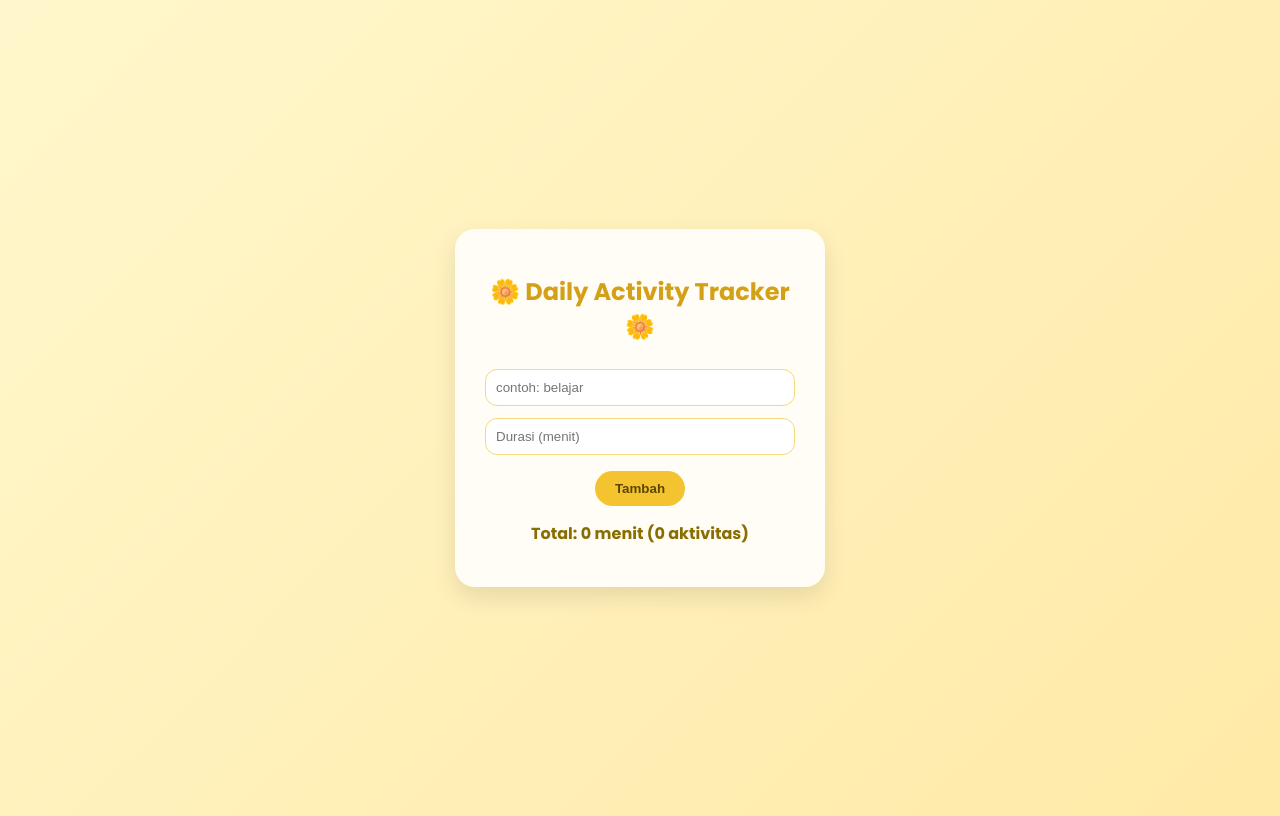
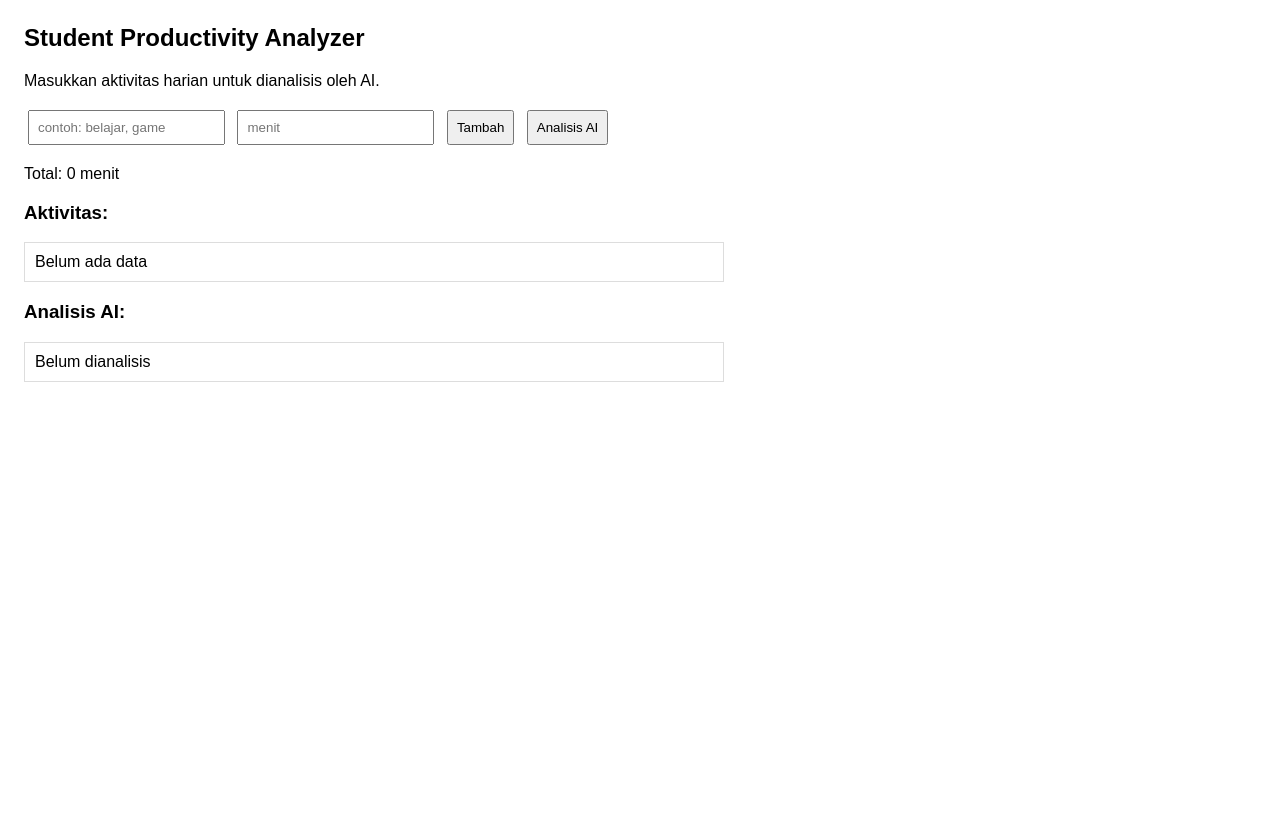
Before and after one commit to Indahh12/indahdaily_D0223319, a plain HTML site: page index.html in a window 1280 px wide. Drawn offline with Linux system fonts and the light colour scheme.

Commit message:
Update index.html

```diff
--- a/index.html
+++ b/index.html
@@ -1,171 +1,99 @@
 <!DOCTYPE html>
-<html lang="id">
+<html>
 <head>
-    <meta charset="UTF-8">
-    <title>Daily Activity Tracker</title>
-
-    <link href="https://fonts.googleapis.com/css2?family=Poppins:wght@300;500;700&display=swap" rel="stylesheet">
-
-    <style>
-        body {
-            font-family: 'Poppins', sans-serif;
-            background: linear-gradient(135deg, #fff7cc, #ffeaa7);
-            display: flex;
-            justify-content: center;
-            align-items: center;
-            height: 100vh;
-        }
-
-        .container {
-            background: #fffdf5;
-            padding: 25px;
-            border-radius: 20px;
-            box-shadow: 0 10px 25px rgba(0,0,0,0.1);
-            width: 320px;
-            text-align: center;
-        }
-
-        h2 {
-            color: #d4a017;
-        }
-
-        input {
-            width: 90%;
-            padding: 10px;
-            margin: 6px 0;
-            border-radius: 12px;
-            border: 1px solid #f5d97a;
-            transition: 0.3s;
-        }
-
-        input:focus {
-            transform: scale(1.05);
-            box-shadow: 0 0 10px rgba(255, 204, 0, 0.5);
-        }
-
-        button {
-            margin-top: 10px;
-            padding: 10px 20px;
-            border: none;
-            border-radius: 20px;
-            background: #f4c430;
-            color: #5a4500;
-            font-weight: bold;
-            cursor: pointer;
-            overflow: hidden;
-            position: relative;
-        }
-
-        /* Ripple effect */
-        button::after {
-            content: "";
-            position: absolute;
-            width: 10px;
-            height: 10px;
-            background: rgba(255,255,255,0.6);
-            border-radius: 50%;
-            transform: scale(1);
-            opacity: 0;
-        }
-
-        button:active::after {
-            animation: ripple 0.5s ease;
-        }
-
-        @keyframes ripple {
-            from {
-                transform: scale(1);
-                opacity: 1;
-            }
-            to {
-                transform: scale(20);
-                opacity: 0;
-            }
-        }
-
-        #total {
-            margin-top: 15px;
-            font-weight: bold;
-            color: #8a6d00;
-        }
-
-        li {
-            background: #fff3b0;
-            padding: 10px;
-            border-radius: 12px;
-            margin-bottom: 8px;
-            border-left: 5px solid #f4c430;
-            animation: popIn 0.5s ease;
-        }
-
-        @keyframes popIn {
-            0% {
-                transform: scale(0.5) translateY(20px);
-                opacity: 0;
-            }
-            60% {
-                transform: scale(1.1);
-            }
-            100% {
-                transform: scale(1);
-                opacity: 1;
-            }
-        }
-
-        li:hover {
-            transform: scale(1.05) rotate(-1deg);
-            transition: 0.2s;
-        }
-    </style>
+  <meta charset="utf-8">
+  <title>Student Productivity Analyzer</title>
+  <style>
+    body { font-family: Arial; margin: 24px; max-width: 700px; }
+    input, button { padding: 8px; margin: 4px; }
+    #list, #result {
+      border: 1px solid #ddd; padding: 10px; margin-top: 10px; white-space: pre-line;
+    }
+  </style>
 </head>
-
 <body>
 
-<div class="container">
-    <h2>🌼 Daily Activity Tracker 🌼</h2>
+<h2>Student Productivity Analyzer</h2>
+<p>Masukkan aktivitas harian untuk dianalisis oleh AI.</p>
 
-    <input type="text" id="aktivitas" placeholder="contoh: belajar">
-    <input type="number" id="durasi" placeholder="Durasi (menit)">
-    <button id="tambah">Tambah</button>
+<input id="act" placeholder="contoh: belajar, game">
+<input id="min" type="number" placeholder="menit">
 
-    <p id="total">Total: 0 menit (0 aktivitas)</p>
+<button onclick="tambah()">Tambah</button>
+<button onclick="analisis()">Analisis AI</button>
 
-    <ol id="list"></ol>
-</div>
+<p id="total">Total: 0 menit</p>
+
+<h3>Aktivitas:</h3>
+<div id="list">Belum ada data</div>
+
+<h3>Analisis AI:</h3>
+<div id="result">Belum dianalisis</div>
 
 <script>
-    const inputAktivitas = document.getElementById("aktivitas");
-    const inputDurasi = document.getElementById("durasi");
-    const btnTambah = document.getElementById("tambah");
-    const list = document.getElementById("list");
-    const totalText = document.getElementById("total");
+let data = [];
 
-    let totalMenit = 0;
-    let jumlahAktivitas = 0;
+function render() {
+  let total = 0;
+  let text = "";
 
-    btnTambah.addEventListener("click", function () {
-        const aktivitas = inputAktivitas.value;
-        const durasi = parseInt(inputDurasi.value);
+  data.forEach((d, i) => {
+    total += d.m;
+    text += (i+1) + ". " + d.a + " - " + d.m + " menit\n";
+  });
 
-        if (aktivitas === "" || isNaN(durasi)) {
-            alert("Isi aktivitas dan durasi dengan benar!");
-            return;
-        }
+  document.getElementById("total").innerText =
+    "Total: " + total + " menit";
 
-        const li = document.createElement("li");
-        li.textContent = aktivitas + " — " + durasi + " menit";
+  document.getElementById("list").innerText =
+    text || "Belum ada data";
+}
 
-        list.appendChild(li);
+function tambah() {
+  const a = document.getElementById("act").value;
+  const m = Number(document.getElementById("min").value);
 
-        totalMenit += durasi;
-        jumlahAktivitas++;
+  if (!a || !m) return alert("Isi data dengan benar");
 
-        totalText.textContent =
-            "Total: " + totalMenit + " menit (" + jumlahAktivitas + " aktivitas)";
+  data.push({ a, m });
 
-        inputAktivitas.value = "";
-        inputDurasi.value = "";
+  document.getElementById("act").value = "";
+  document.getElementById("min").value = "";
+
+  render();
+}
+
+async function analisis() {
+  if (data.length === 0) return;
+
+  document.getElementById("result").innerText = "Menganalisis...";
+
+  const daftar = data.map((d, i) =>
+    (i+1) + ". " + d.a + " - " + d.m + " menit"
+  ).join("\n");
+
+  try {
+    const res = await fetch("https://activity-ai-backend.vercel.app/api/analyze", {
+      method: "POST",
+      headers: {
+        "Content-Type": "application/json"
+      },
+      body: JSON.stringify({
+        activities: daftar
+      })
     });
+
+    const json = await res.json();
+
+    document.getElementById("result").innerText =
+      json.result || json.error;
+
+  } catch {
+    document.getElementById("result").innerText = "Gagal koneksi ke AI";
+  }
+}
+
+render();
 </script>
 
 </body>
```
